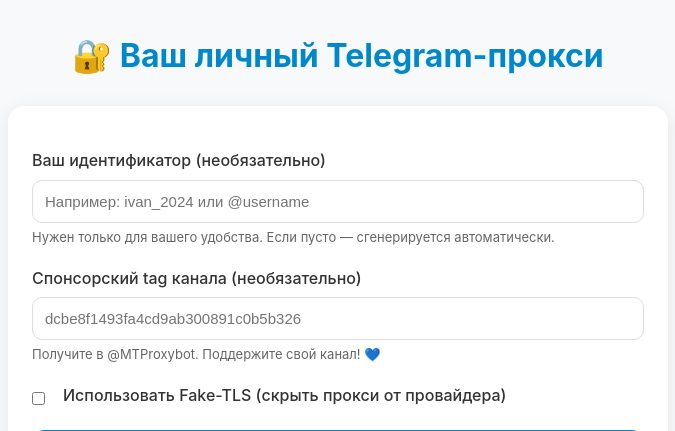
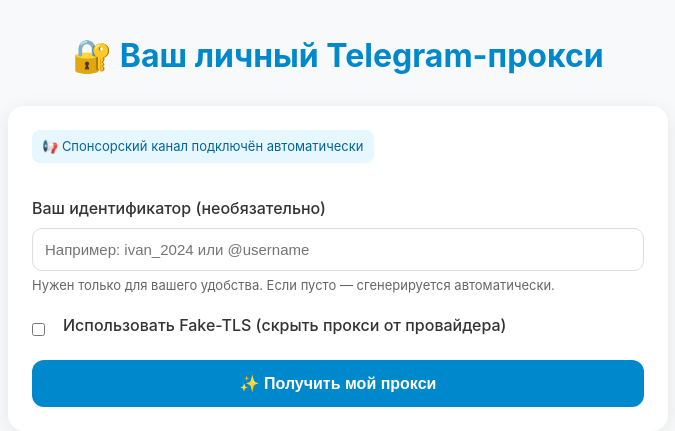
Before and after one commit to werffix/proxy, a Python web app: template templates/index.html in a window 1280 px wide. Shown: the top 431 px of the page, without its empty margins (302-977 px from the left). Run offline with Jinja, Linux system fonts and the light colour scheme; the template is opened without the code that fills it, so the values that code supplies are empty.

Commit message:
Update index.html

```diff
--- a/templates/index.html
+++ b/templates/index.html
@@ -26,11 +26,15 @@
     input[type="checkbox"] { width: auto; margin-right: 8px; }
     .hint { font-size: 13px; color: #666; margin-top: 4px; }
     .toggle { display: flex; align-items: center; gap: 10px; margin: 15px 0; }
+    .sponsor-badge {
+      display: inline-flex; align-items: center; gap: 6px;
+      background: #e6f7ff; color: #006699; padding: 6px 10px;
+      border-radius: 8px; font-size: 13px; margin-bottom: 15px;
+    }
     button {
       width: 100%; background: var(--primary); color: white;
       border: none; padding: 14px; border-radius: 12px;
-      font-size: 16px; font-weight: 600; cursor: pointer;
-      transition: background 0.2s;
+      font-size: 16px; font-weight: 600; cursor: pointer; transition: background 0.2s;
     }
     button:hover { background: #0077b5; }
     button:disabled { background: #aaa; cursor: not-allowed; }
@@ -40,16 +44,11 @@
 
     .proxy-link {
       background: #f1f5f9; padding: 12px; border-radius: 8px;
-      font-family: monospace; word-break: break-all; margin: 10px 0;
-      font-size: 13px;
+      font-family: monospace; word-break: break-all; margin: 10px 0; font-size: 13px;
     }
     .copy-btn {
       background: #6c757d; padding: 6px 12px; font-size: 13px;
       width: auto; border-radius: 6px; margin-left: 10px;
-    }
-    .qr-placeholder {
-      text-align: center; padding: 20px; background: #f8f9fa;
-      border-radius: 10px; margin: 15px 0; font-size: 14px; color: #666;
     }
     .steps { counter-reset: step; margin: 15px 0; }
     .steps div {
@@ -67,16 +66,12 @@
   <h1>🔐 Ваш личный Telegram-прокси</h1>
 
   <div class="card">
+    <div class="sponsor-badge">📢 Спонсорский канал подключён автоматически</div>
+
     <div class="form-group">
       <label>Ваш идентификатор (необязательно)</label>
       <input type="text" id="user_id" placeholder="Например: ivan_2024 или @username">
       <div class="hint">Нужен только для вашего удобства. Если пусто — сгенерируется автоматически.</div>
-    </div>
-
-    <div class="form-group">
-      <label>Спонсорский tag канала (необязательно)</label>
-      <input type="text" id="tag" placeholder="dcbe8f1493fa4cd9ab300891c0b5b326">
-      <div class="hint">Получите в @MTProxybot. Поддержите свой канал! 💙</div>
     </div>
 
     <div class="toggle">
@@ -105,10 +100,8 @@
     <div class="proxy-link" id="proxyLink"></div>
     <button class="copy-btn" onclick="copy('proxyLink')">📋 Копировать</button>
 
-    <div class="qr-placeholder">
-      📱 <strong>QR-код</strong><br>
-      <small>Откройте камеру в Telegram и наведите на экран другого устройства</small><br>
-      <div id="qrContainer" style="margin-top:15px; font-size:40px;">⬛⬛⬛<br>⬛⬜⬛<br>⬛⬛⬛</div>
+    <div style="margin-top:15px; padding:10px; background:#f0fdf4; border-radius:8px; font-size:13px;">
+      🟢 Спонсор: <code id="sponsorInfo"></code>
     </div>
 
     <details style="margin-top:20px;">
@@ -128,7 +121,6 @@
   </div>
 
   <script>
-    // Показать/скрыть поле домена
     document.getElementById('fake_tls').addEventListener('change', function() {
       document.getElementById('tls_group').style.display = this.checked ? 'block' : 'none';
     });
@@ -144,29 +136,22 @@
           headers: {'Content-Type': 'application/json'},
           body: JSON.stringify({
             user_id: document.getElementById('user_id').value,
-            tag: document.getElementById('tag').value,
             fake_tls: document.getElementById('fake_tls').checked,
             tls_domain: document.getElementById('tls_domain').value
+            // 🔒 tag больше не отправляется, он берётся сервером из константы
           })
         });
 
         const data = await res.json();
         if (!res.ok || data.error) throw new Error(data.error || 'Ошибка сервера');
 
-        // Показываем результат
         document.getElementById('proxyLink').textContent = data.proxy_link;
+        document.getElementById('sponsorInfo').textContent = data.sponsor_tag;
         document.getElementById('srv').textContent = '{{ server }}';
         document.getElementById('prt').textContent = '{{ port }}';
         document.getElementById('sec').textContent = data.secret;
         document.getElementById('result').style.display = 'block';
 
-        // Простой "QR" (в реальности можно подключить qrcode.js)
-        document.getElementById('qrContainer').innerHTML =
-          `<a href="${data.proxy_link}" target="_blank" style="text-decoration:none">
-            🔗 Открыть в Telegram
-          </a>`;
-
-        // Плавный скролл к результату
         document.getElementById('result').scrollIntoView({behavior: 'smooth'});
 
       } catch (e) {
```
